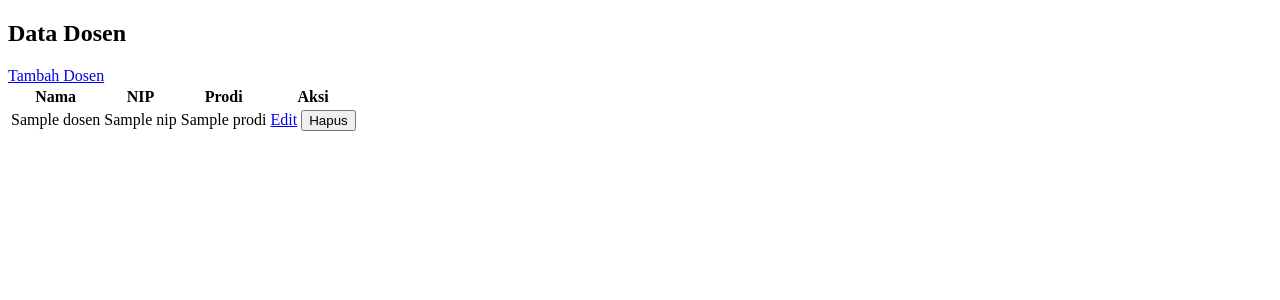
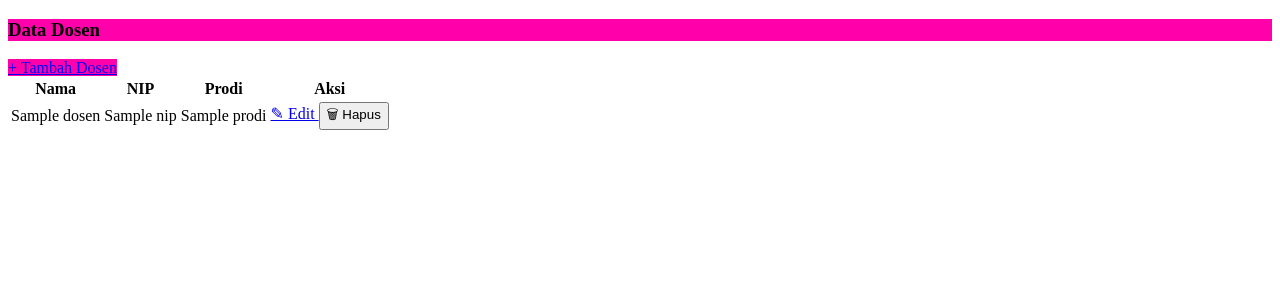
Before and after one commit to ArifbillahKamil/RBAC-Project, a Python web app: template templates/dosen.html in a window 1280 px wide. Shown: the top 300 px of the page. Run offline with Jinja, Linux system fonts and the light colour scheme; the template is opened without the code that fills it: most values are stand-ins (such as "Sample title", 1, 10 or a date in 2020).

Commit message:
menambahakan dosen.html

```diff
--- a/templates/dosen.html
+++ b/templates/dosen.html
@@ -1,11 +1,20 @@
-{% extends 'base.html' %} {% block content %}
-<div class="container mt-4">
-  <h2>Data Dosen</h2>
-  <a href="{{ url_for('dosen.add_dosen') }}" class="btn btn-primary mb-3"
-    >Tambah Dosen</a
-  >
-  <table class="table table-striped">
-    <thead>
+{% extends 'base.html' %}
+
+{% block content %}
+<div class="container mt-5">
+  <div class="card shadow rounded-4 border-0">
+    <div class="card-header text-white text-center" style="background-color: #ff00aa;">
+      <h3 class="mb-0">Data Dosen</h3>
+    </div>
+    <div class="card-body">
+      <div class="d-flex justify-content-end mb-3">
+        <a href="{{ url_for('dosen.add_dosen') }}" class="btn text-white" style="background-color: #ff00aa;">
+          + Tambah Dosen
+        </a>
+      </div>
+      <div class="table-responsive">
+        <table class="table table-hover align-middle">
+          <thead class="table-light">
             <tr>
               <th>Nama</th>
               <th>NIP</th>
@@ -20,22 +29,12 @@
               <td>{{ d.nip }}</td>
               <td>{{ d.prodi }}</td>
               <td>
-          <a
-            href="{{ url_for('dosen.edit_dosen', dosen_id=d.id) }}"
-            class="btn btn-warning btn-sm"
-            >Edit</a
-          >
-          <form
-            action="{{ url_for('dosen.delete_dosen', dosen_id=d.id) }}"
-            method="POST"
-            style="display: inline"
-          >
-            <button
-              type="submit"
-              class="btn btn-danger btn-sm"
-              onclick="return confirm('Yakin?')"
-            >
-              Hapus
+                <a href="{{ url_for('dosen.edit_dosen', dosen_id=d.id) }}" class="btn btn-warning btn-sm">
+                  ✎ Edit
+                </a>
+                <form action="{{ url_for('dosen.delete_dosen', dosen_id=d.id) }}" method="POST" style="display: inline;">
+                  <button type="submit" class="btn btn-danger btn-sm" onclick="return confirm('Yakin ingin menghapus data ini?')">
+                    🗑 Hapus
                   </button>
                 </form>
               </td>
@@ -44,4 +43,7 @@
           </tbody>
         </table>
       </div>
+    </div>
+  </div>
+</div>
 {% endblock %}
```
Lines whose indentation alone changed are shown as unchanged.
